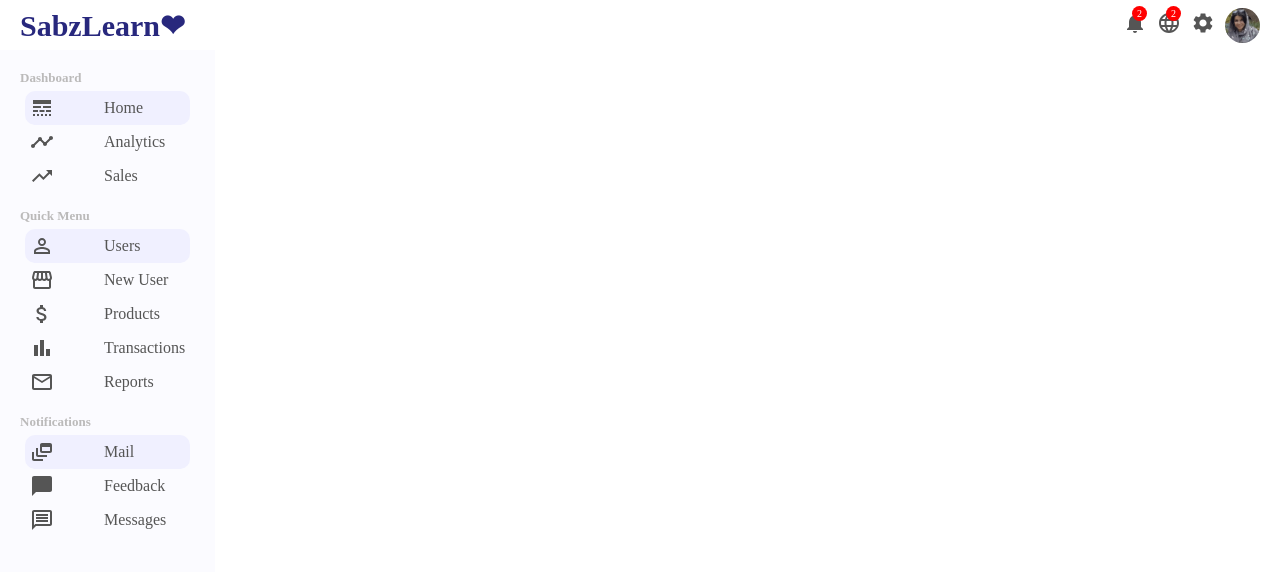
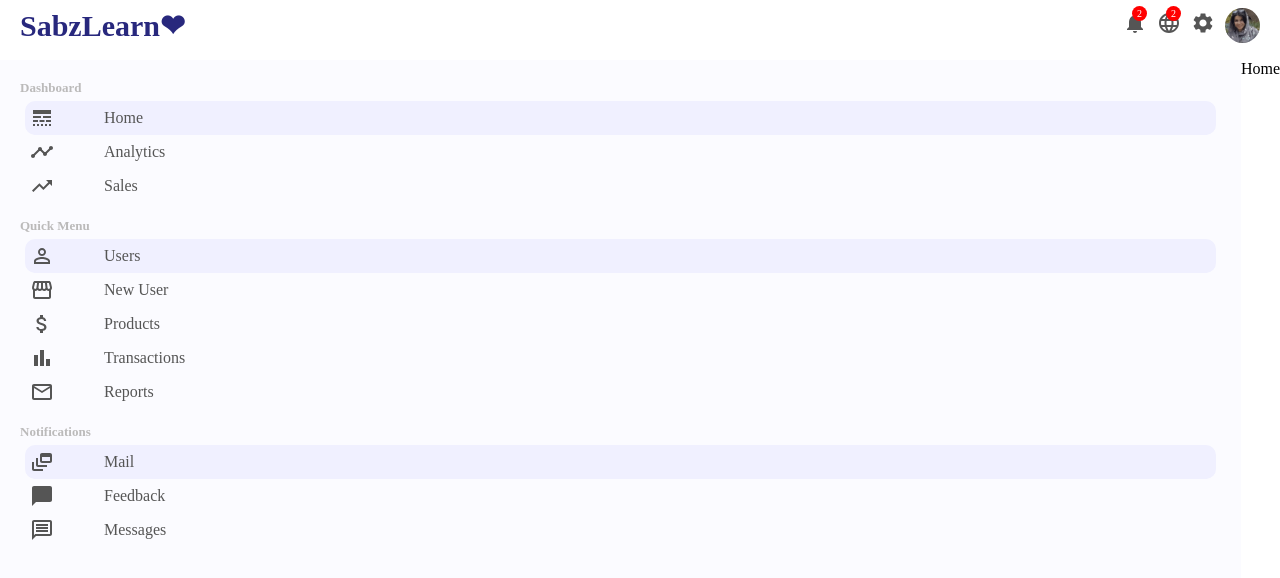
Before and after one commit to Mzhgn/CMS, a React (Create React App) app: page / in a window 1280 px wide. Shown: the top 578 px of the page. Built offline with nearby package versions, Linux system fonts and the light colour scheme.

Commit message:
link the sidebar

```diff
--- a/src/components/sidebar/Sidebar.css
+++ b/src/components/sidebar/Sidebar.css
@@ -2,7 +2,7 @@
   flex: 1;
   height: calc(100vh-50px);
   background-color: rgb(251, 251, 255);
-  position: fixed;
+  position: sticky;
   top: 50px;
 }
 
--- a/src/components/sidebar/Sidebar.jsx
+++ b/src/components/sidebar/Sidebar.jsx
@@ -1,5 +1,6 @@
 import React from "react";
 import "./Sidebar.css";
+import { Link } from "react-router-dom";
 import LineStyleIcon from "@mui/icons-material/LineStyle";
 import TimelineIcon from "@mui/icons-material/Timeline";
 import TrendingUpIcon from "@mui/icons-material/TrendingUp";
@@ -18,14 +19,18 @@
         <div className="sidebarMenu">
           <h3 className="sidebarTitle">Dashboard</h3>
           <ul className="sidebarLists">
+            <Link to="/" className="link">
               <li className="sidebarListItems  active">
                 <LineStyleIcon className="sidebarIcon" />
                 Home
               </li>
+            </Link>
+
             <li className="sidebarListItems">
               <TimelineIcon className="sidebarIcon" />
               Analytics
             </li>
+
             <li className="sidebarListItems">
               <TrendingUpIcon className="sidebarIcon" />
               Sales
@@ -35,22 +40,32 @@
         <div className="sidebarMenu">
           <h3 className="sidebarTitle">Quick Menu</h3>
           <ul className="sidebarLists">
+            <Link to="/users" className="link">
               <li className="sidebarListItems  active">
                 <PermIdentityIcon className="sidebarIcon" />
                 Users
               </li>
+            </Link>
+
+            <Link to="/newUser" className="link">
               <li className="sidebarListItems">
                 <StorefrontIcon className="sidebarIcon" />
                 New User
               </li>
+            </Link>
+
+            <Link to="/products" className="link">
               <li className="sidebarListItems">
                 <AttachMoneyIcon className="sidebarIcon" />
                 Products
               </li>
+            </Link>
+
             <li className="sidebarListItems">
               <BarChartIcon className="sidebarIcon" />
               Transactions
             </li>
+
             <li className="sidebarListItems">
               <MailOutlineIcon className="sidebarIcon" />
               Reports
@@ -64,10 +79,12 @@
               <DynamicFeedIcon className="sidebarIcon" />
               Mail
             </li>
+
             <li className="sidebarListItems">
               <ChatBubbleIcon className="sidebarIcon" />
               Feedback
             </li>
+
             <li className="sidebarListItems">
               <MessageOutlinedIcon className="sidebarIcon" />
               Messages
--- a/src/components/topbar/Topbar.css
+++ b/src/components/topbar/Topbar.css
@@ -2,7 +2,7 @@
   width: 100%;
   height: 50px;
   background-color: #fff;
-  position: fixed;
+  position: sticky;
   top: 0;
   z-index: 999;
 }
```
Lines whose indentation alone changed are shown as unchanged.
